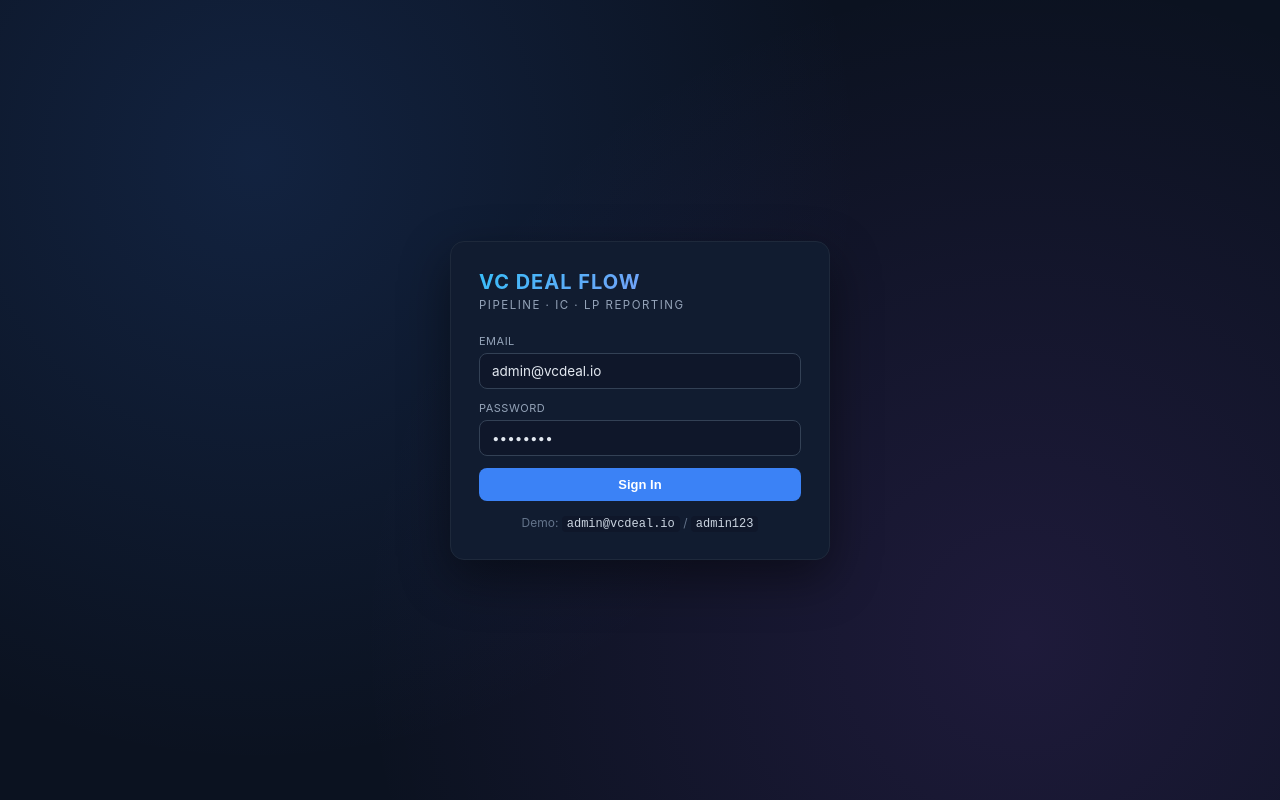
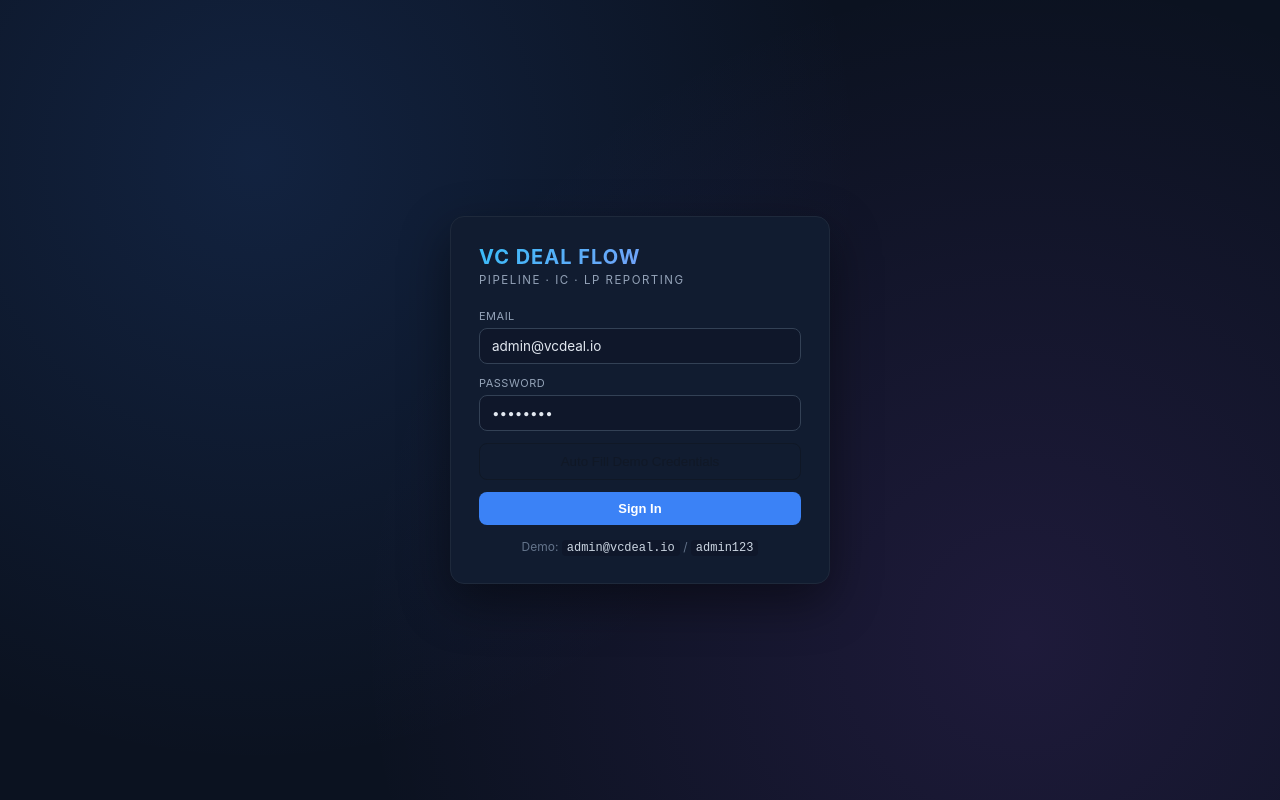
Before and after one commit to eakarsu/AIVCDealFlowCopilot, a React (Create React App) app in the folder frontend/: page /login in a window 1280 px wide. Built offline with nearby package versions, Linux system fonts and the light colour scheme; no server answers; the HTML template or start-up script is replaced by a standard one.

Commit message:
Add secure demo credential autofill

```diff
--- a/frontend/src/pages/LoginPage.js
+++ b/frontend/src/pages/LoginPage.js
@@ -54,6 +54,15 @@
 
         {error && <div className="ai-error" style={{ marginBottom: 12 }}>{error}</div>}
 
+        <button
+          type="button"
+          onClick={() => { setEmail(process.env.REACT_APP_DEMO_EMAIL || ''); setPassword(process.env.REACT_APP_DEMO_PASSWORD || ''); }}
+          disabled={!process.env.REACT_APP_DEMO_EMAIL || !process.env.REACT_APP_DEMO_PASSWORD}
+          aria-label="Auto Fill Demo Credentials"
+          style={{ width: '100%', marginBottom: '12px', padding: '10px 14px', borderRadius: '8px', border: '1px solid currentColor', background: 'transparent', cursor: 'pointer' }}
+        >
+          Auto Fill Demo Credentials
+        </button>
         <button className="btn" type="submit" disabled={loading} style={{ width: '100%' }}>
           {loading ? <><span className="spinner" />Authenticating...</> : 'Sign In'}
         </button>
```
Also changed, not shown: 2 other files (tests, documents, lock files or other folders).
